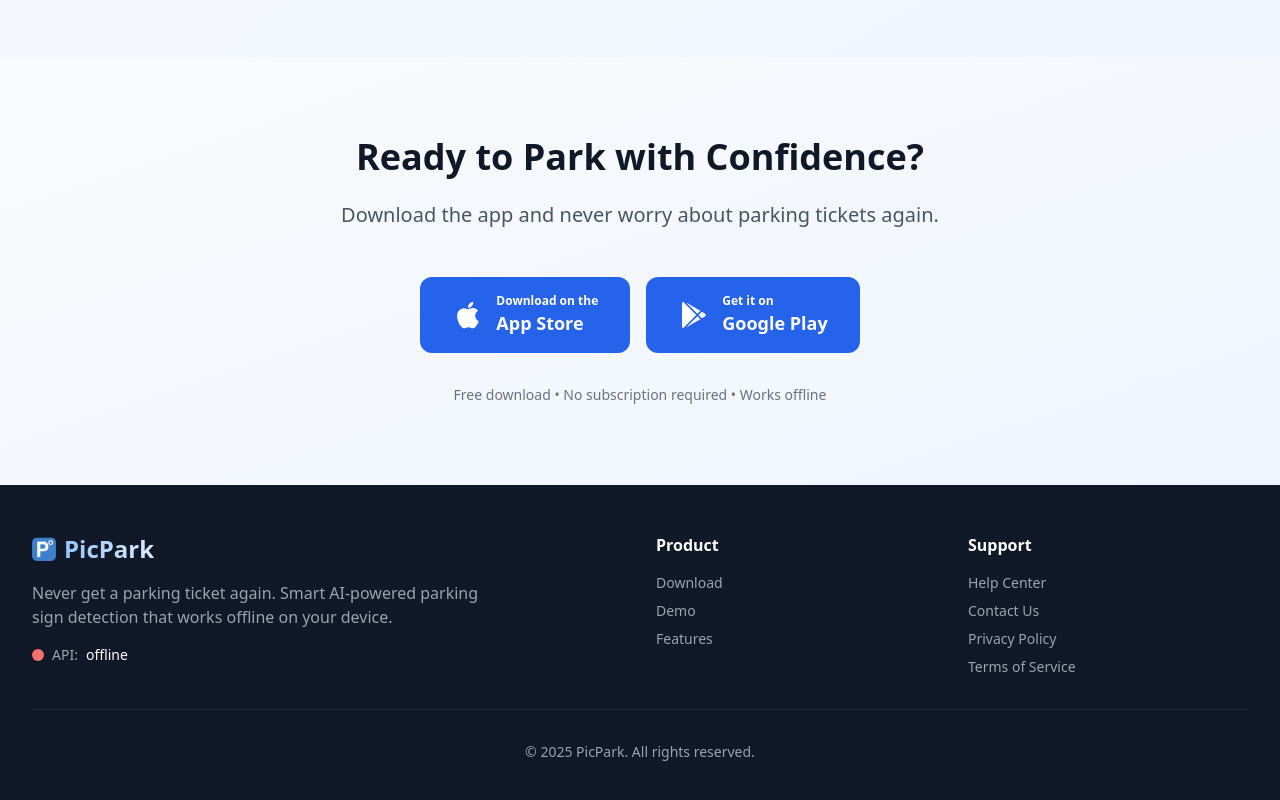
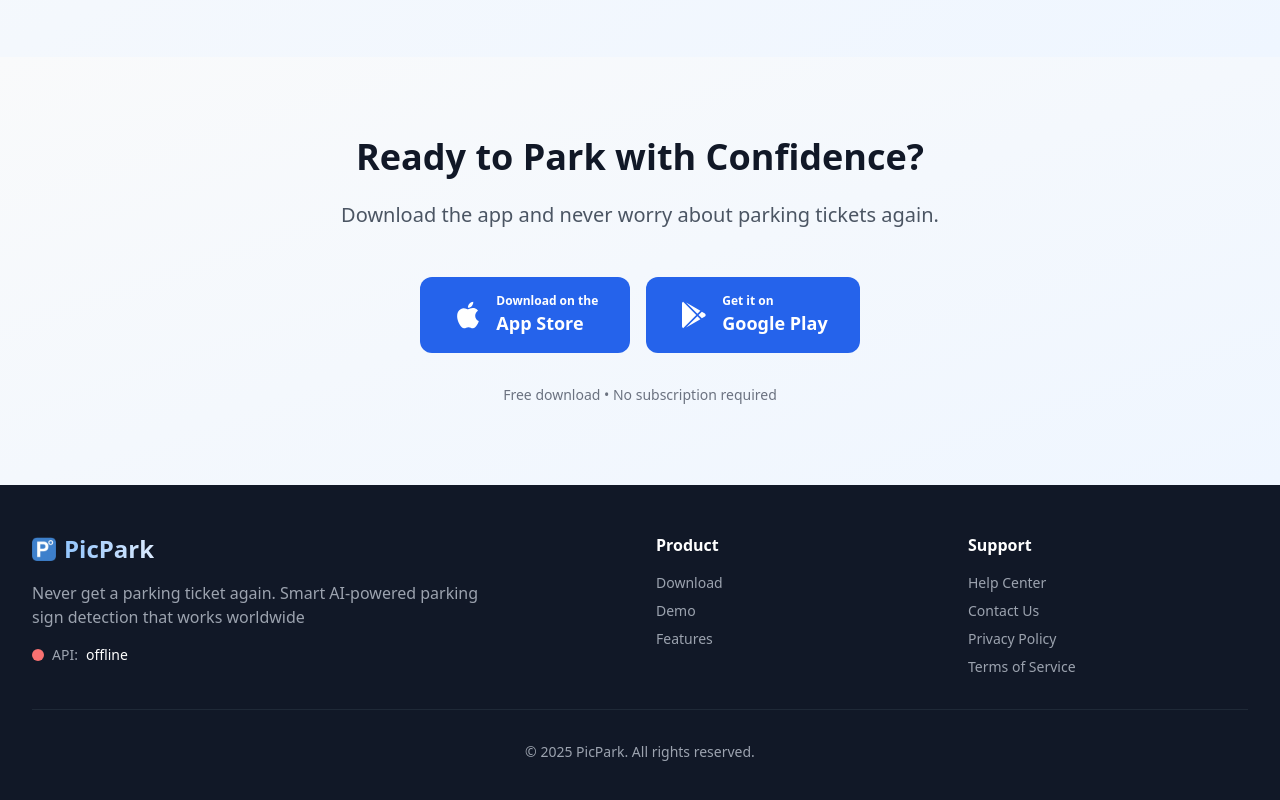
Before and after one commit to Rasmus257/PicPark-Website, a SvelteKit app: page / in a window 1280 px wide. Shown: the part 2416-3216 px from the top of the page. Built offline with nearby package versions, Linux system fonts and the light colour scheme; no server answers.

Commit message:
removed offline text

```diff
--- a/src/routes/+page.svelte
+++ b/src/routes/+page.svelte
@@ -431,7 +431,7 @@
       </a>
     </div>
 
-    <p class="text-gray-500 text-sm">Free download • No subscription required • Works offline</p>
+    <p class="text-gray-500 text-sm">Free download • No subscription required</p>
   </div>
 </div>
 
@@ -444,7 +444,7 @@
           <img src="/favicon.webp" alt="PicPark Logo" class="w-6 h-6" />
           <span class="text-xl sm:text-2xl font-bold bg-gradient-to-r from-blue-300 to-blue-100 bg-clip-text text-transparent">PicPark</span>
         </div>
-        <p class="text-gray-400 mb-4 max-w-md text-sm sm:text-base">Never get a parking ticket again. Smart AI-powered parking sign detection that works offline on your device.</p>
+        <p class="text-gray-400 mb-4 max-w-md text-sm sm:text-base">Never get a parking ticket again. Smart AI-powered parking sign detection that works worldwide</p>
         <div class="flex flex-col sm:flex-row sm:items-center text-sm space-y-1 sm:space-y-0 sm:space-x-2">
           <div class="flex items-center space-x-2">
             <div class="w-3 h-3 rounded-full {apiStatus.status === 'online' ? 'bg-green-400 animate-pulse' : 'bg-red-400'}"></div>
```
